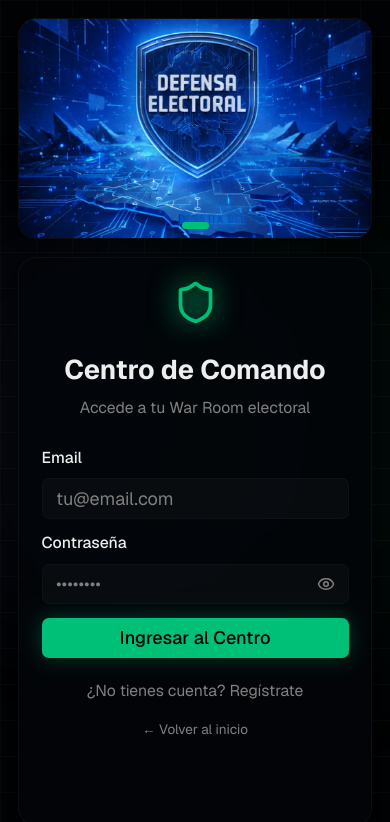
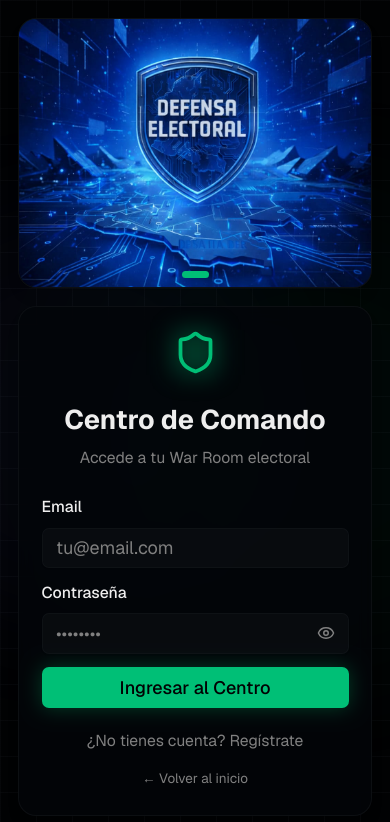
Before and after one commit to JoseeGarciaa/seguridad-electoral-app, a Next.js app: page /login in a window 390 px wide. Shown: the top 822 px of the page. Built offline with nearby package versions, Linux system fonts and the light colour scheme; no server answers.

Commit message:
2222222222

```diff
--- a/app/login/page.tsx
+++ b/app/login/page.tsx
@@ -86,11 +86,11 @@ export default function LoginPage() {
       <motion.div
         initial={{ opacity: 0, y: 20 }}
         animate={{ opacity: 1, y: 0 }}
-        className="relative w-full max-w-6xl h-full"
+        className="relative w-full max-w-md lg:max-w-6xl h-full mx-auto"
       >
         <div className="flex flex-col gap-4 lg:gap-6 lg:grid lg:grid-cols-[1.05fr_1fr] items-stretch h-full">
         {/* Login Card */}
-        <div className="order-2 md:order-1 glass rounded-2xl border border-border/50 p-5 sm:p-8 shadow-lg h-full">
+        <div className="order-2 lg:order-1 glass rounded-2xl border border-border/50 p-5 sm:p-8 shadow-lg w-full">
           {/* Header */}
           <div className="text-center mb-6">
             <Link href="/" className="inline-flex items-center gap-2 mb-6">
@@ -212,7 +212,7 @@ export default function LoginPage() {
         </div>
 
         {/* Collage */}
-        <div className="order-1 lg:order-2 glass rounded-2xl border border-border/50 overflow-hidden shadow-lg bg-secondary/40 h-[38dvh] lg:h-full sm:min-h-[540px] aspect-video lg:aspect-auto">
+        <div className="order-1 lg:order-2 glass rounded-2xl border border-border/50 overflow-hidden shadow-lg bg-secondary/40 w-full h-[32dvh] min-h-[220px] max-h-[36dvh] lg:h-full lg:max-h-none lg:min-h-[540px] aspect-video lg:aspect-auto">
           <div className="relative h-full bg-gradient-to-br from-primary/15 via-background/5 to-accent/10 flex items-center justify-center">
             {collageImages.map((src, index) => (
               <motion.div
```
